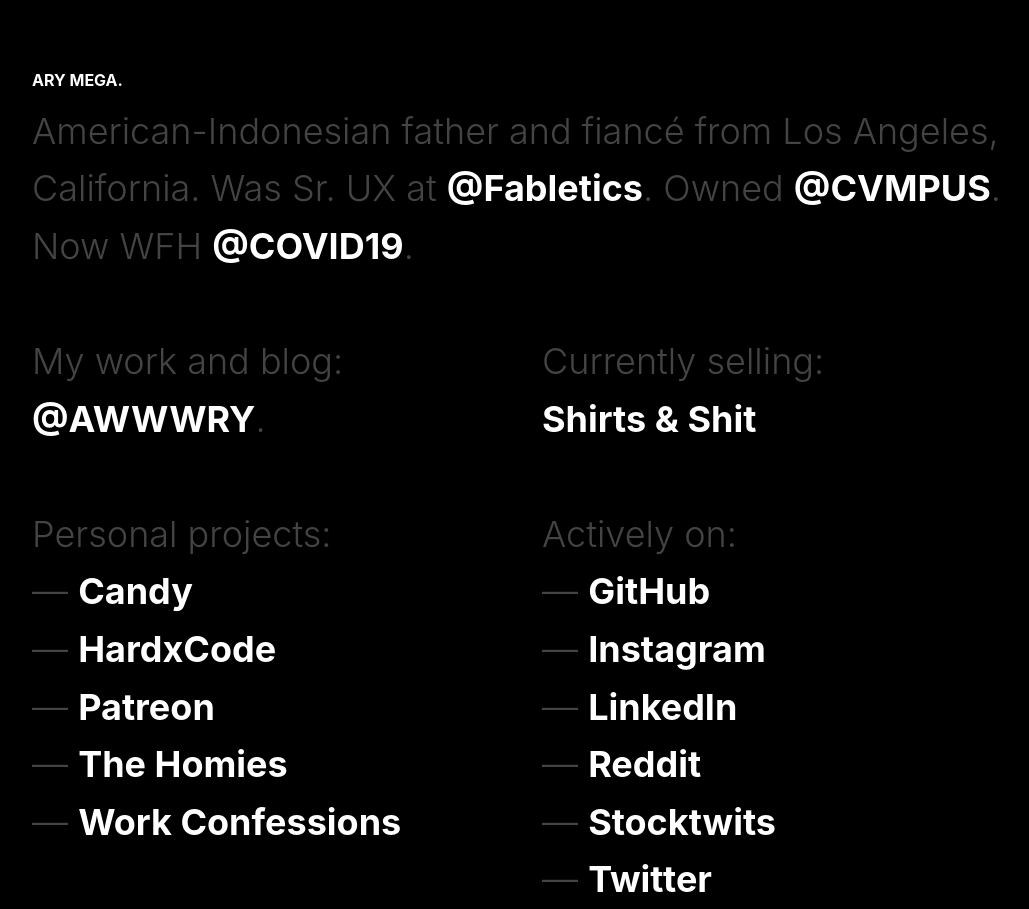
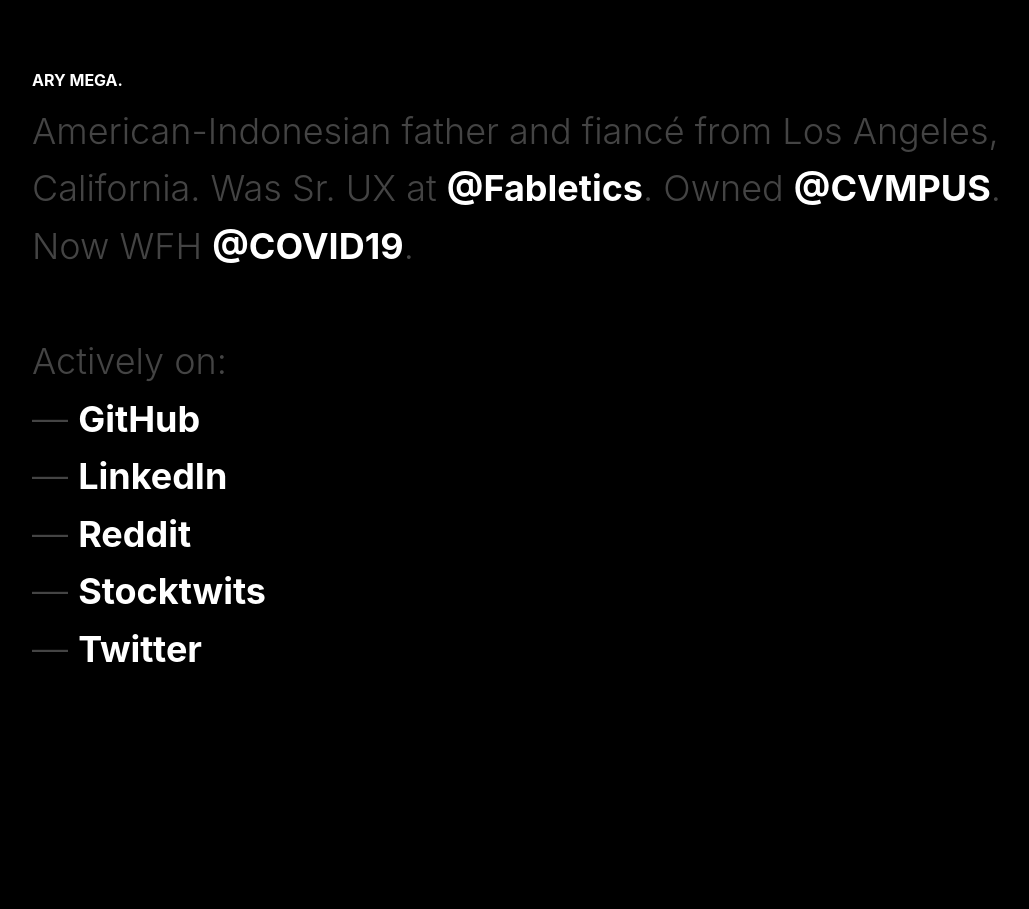
Before and after one commit to aryxmega/ary-mega, a Jekyll site: the page built from index.html, in a window 1280 px wide. Shown: the whole page, without its empty margins (8-1037 px from the left). Built offline with Jekyll 4.4.1, drawn with Linux system fonts in a browser that asks for light colours; some web fonts are replaced.

Commit message:
Update index.html

```diff
--- a/index.html
+++ b/index.html
@@ -9,40 +9,14 @@
         <h1>
             <strong>Ary Mega.</strong><br>
 
-            American-Indonesian father and fiancé from Los Angeles, California. Was Sr. UX at <a href="https://techstylefashiongroup.com/" title="TechStyle Fashion Group" target="_blank">@Fabletics</a>. Owned <a href="https://www.instagram.com/cvmpus" title="CVMPUS" target="_blank">@CVMPUS</a>. Now WFH <a href="https://www.patreon.com/awwwry" title="Patreon" target="_blank">@COVID19</a>.<br><br>
+            American-Indonesian father and fiancé from Los Angeles, California. Was Sr. UX at <a href="https://techstylefashiongroup.com/" title="TechStyle Fashion Group" target="_blank">@Fabletics</a>. Owned <a href="https://www.instagram.com/cvmpus" title="CVMPUS" target="_blank">@CVMPUS</a>. Now WFH <a href="https://awwwry.com/" title="@AWWWRY" target="_blank">@COVID19</a>.<br><br>
 
-            <span class="w-100">
-              <span class="w-50">
-              My work and blog:<br>
-              <a href="https://awwwry.com" title="@AWWWRY" target="_blank">@AWWWRY</a>.<br><br>
-              </span>
-
-              <span class="w-50">
-              Currently selling:<br>
-              <a href="https://teespring.com/stores/awwwry" title="Apparel for sale" target="_blank">Shirts & Shit</a><br><br>
-              </span>
-            </span>
-
-            <span class="w-100">
-              <span class="w-50">
-                Personal projects:<br>
-                &mdash; <a href="https://candylane.app" target="_blank" title="Candy Lane">Candy</a><br>
-                &mdash; <a href="https://awwwry.com/blog/side-project-hardxcode" target="_blank" title="HardxCode">HardxCode</a><br>
-                &mdash; <a href="https://www.patreon.com/awwwry" target="_blank" title="Patreon">Patreon</a><br>
-                &mdash; <a href="https://thehomies.io/" target="_blank" title="THE HØMIE$_">The Homies</a><br>
-                &mdash; <a href="https://awwwry.com/blog/side-project-work-confessions" target="_blank" title="Work Confessions">Work Confessions</a><br><br>
-              </span>
-
-              <span class="w-50">
-                Actively on:<br>
-                &mdash; <a href="https://www.github.com/awwwry" target="_blank" title="GitHub">GitHub</a><br>
-                &mdash; <a href="https://www.instagram.com/awwwry" target="_blank" title="Instagram">Instagram</a><br>
-                &mdash; <a href="https://www.linkedin.com/in/awwwry" target="_blank" title="LinkedIn">LinkedIn</a><br>
-                &mdash; <a href="https://www.reddit.com/u/awwwry" target="_blank" title="Reddit">Reddit</a><br>
-                &mdash; <a href="https://stocktwits.com/awwwry" target="_blank" title="Stocktwits">Stocktwits</a><br>
-                &mdash; <a href="https://www.twitter.com/awwwry" target="_blank" title="Twitter">Twitter</a>
-              </span>
-            </span>
+            Actively on:<br>
+            &mdash; <a href="https://www.github.com/awwwry" target="_blank" title="GitHub">GitHub</a><br>
+            &mdash; <a href="https://www.linkedin.com/in/awwwry" target="_blank" title="LinkedIn">LinkedIn</a><br>
+            &mdash; <a href="https://www.reddit.com/u/awwwry" target="_blank" title="Reddit">Reddit</a><br>
+            &mdash; <a href="https://stocktwits.com/awwwry" target="_blank" title="Stocktwits">Stocktwits</a><br>
+            &mdash; <a href="https://www.twitter.com/awwwry" target="_blank" title="Twitter">Twitter</a><br><br>
         </h1>
     </div>
 
```
